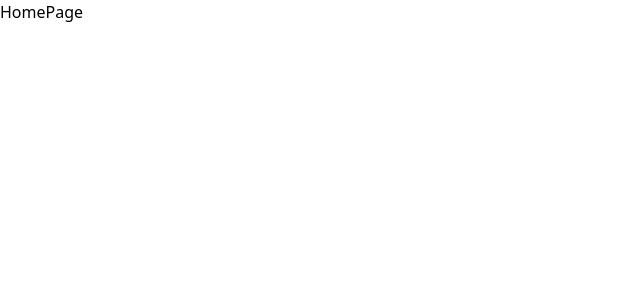
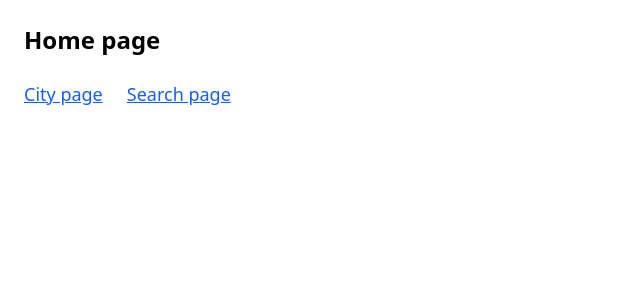
Before and after one commit to glovas96/weather-dashboard, a React (Vite) app: page / in a window 1280 px wide. Shown: the top 300 px of the page, without its empty margins (0-640 px from the left). Built offline with nearby package versions, Linux system fonts and the light colour scheme.

Commit message:
feat: implement HomePage with navigation links

```diff
--- a/src/main.css
+++ b/src/main.css
@@ -1,2 +1,3 @@
 @import "tailwindcss/preflight";
+@import "tailwindcss/theme";
 @tailwind utilities;
--- a/src/pages/HomePage.jsx
+++ b/src/pages/HomePage.jsx
@@ -1,5 +1,25 @@
+import { Link } from "react-router-dom";
+
 function HomePage() {
-    return <h1>HomePage</h1>;
+    return (
+        <div className="flex flex-col gap-6 p-6">
+            <h1 className="text-2xl font-bold">Home page</h1>
+            <nav className="flex gap-6 text-lg">
+                <Link
+                    to="/city/123"
+                    className="text-blue-600 hover:text-blue-800 underline"
+                >
+                    City page
+                </Link>
+                <Link
+                    to="/search"
+                    className="text-blue-600 hover:text-blue-800 underline"
+                >
+                    Search page
+                </Link>
+            </nav>
+        </div>
+    );
 }
 
 export default HomePage;
```
Also changed, not shown: postcss.config.js (line endings or trailing spaces).
